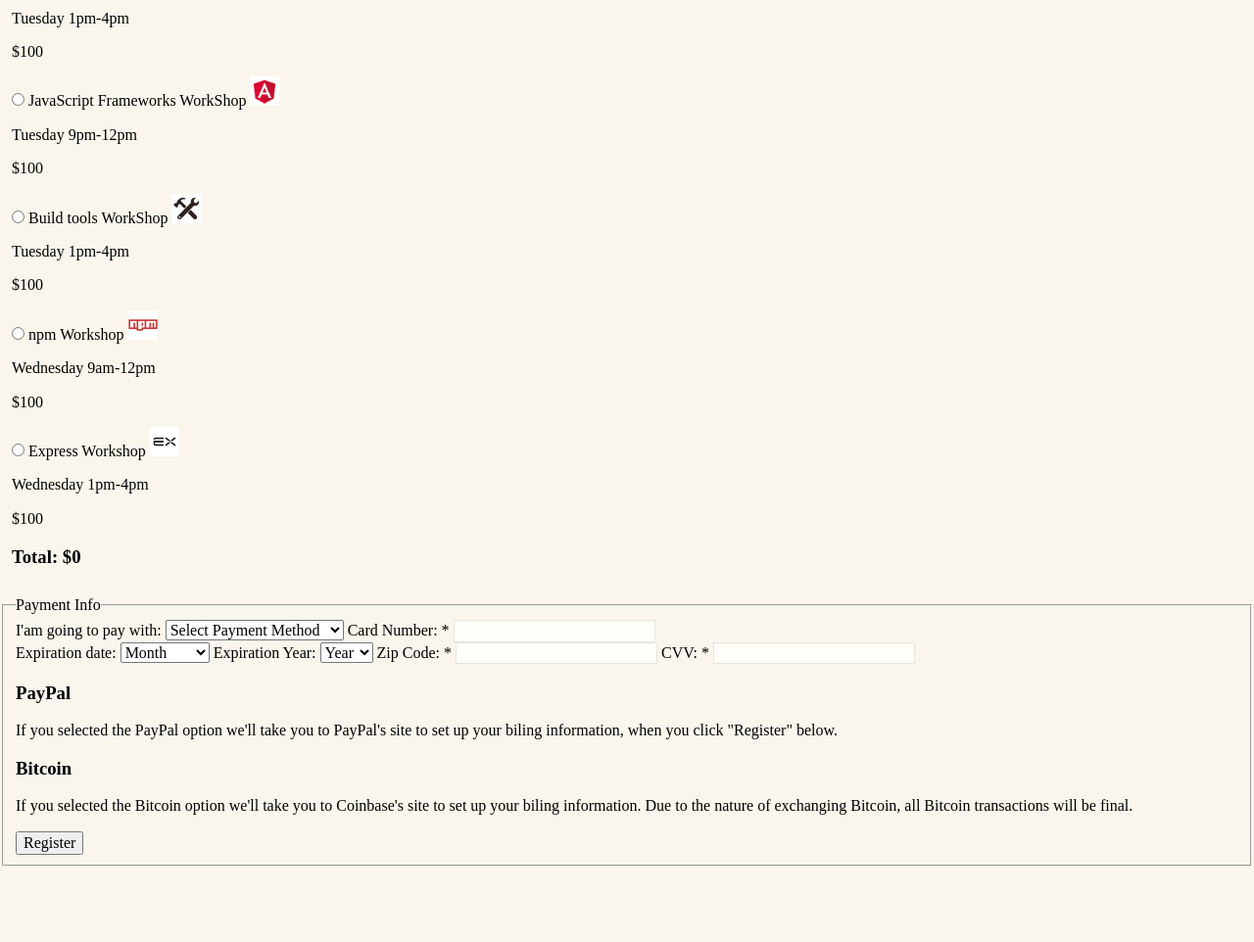
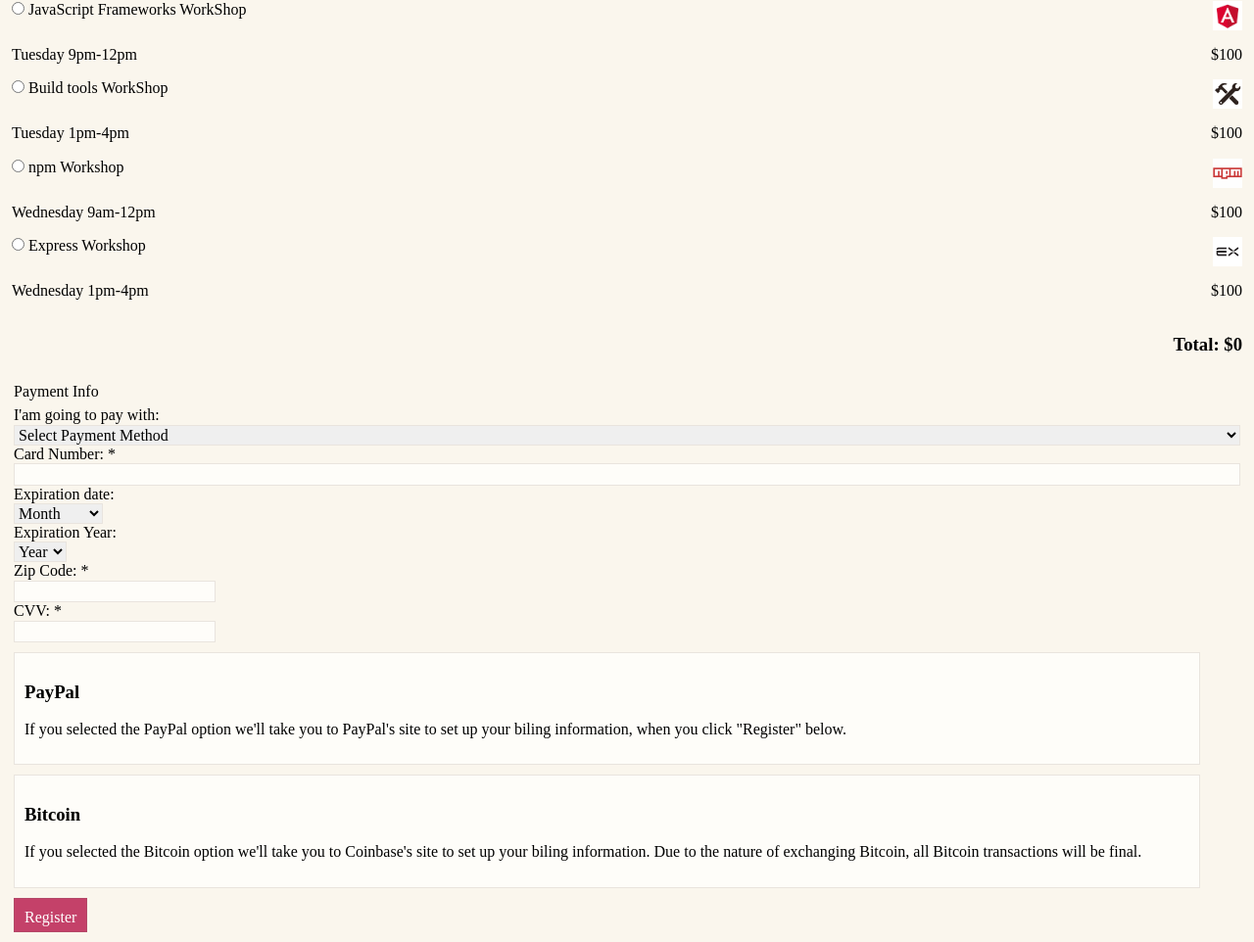
Before and after one commit to catrinaovidiualex/Full_Stack_Conference_Form, a plain HTML site: page index.html in a window 1280 px wide. Shown: the part 854-1816 px from the top of the page at 98% size. Before the commit the page ends 1739 px from the top, so only its background shows below. Drawn offline with Linux system fonts and the light colour scheme.

Commit message:
other commit

```diff
--- a/css/style.css
+++ b/css/style.css
@@ -59,6 +59,7 @@ fieldset.basicinfo{
 select#job{
     background-color: #fefdf9;
     color:rgb(80, 80, 80);
+    border: 1px solid #e9e4de;
 
 }
 
@@ -82,12 +83,14 @@ margin-top:10px;
 margin-bottom:10px;
 color:gray;
 display:block;
+border: 1px solid #e9e4de;
 }
 
 select#color{
 margin-top:10px;
 color:gray;
 display:block;
+border: 1px solid #e9e4de;
 }
 
 label.color{
@@ -100,6 +103,7 @@ margin-top:10px;
 margin-bottom:10px;
 color:gray;
 display:block;
+border: 1px solid #e9e4de;
 }
 
 #rfa{
@@ -126,19 +130,269 @@ fieldset.reg_for_act{
 
 
 
-.ceva{
+.ceva1{
     grid-area:ceva ;
 }
 
-#imgjs{
+#img-mc{
 
     grid-area: img;
+    margin-left:auto;
+
 }
 
 #parag1-mainconf{
     grid-area:paragraf1;
+
 }
 
 #parag2-mainconf{
     grid-area:paragraf2;
+    text-align: right;
 }
+
+
+
+.containerLIB{
+
+    display: grid;
+
+    grid-template-columns:1fr 1fr ;
+
+    grid-template-rows: auto;
+
+    grid-template-areas: "a  b " " p1 p2";
+
+
+}
+
+.ceva2{
+    grid-area:a;
+}
+
+#img-js{
+    grid-area:b;
+    margin-left:auto;
+}
+
+#parag1-js{
+    grid-area:p1;
+}
+
+#parag2-js{
+    grid-area:p2;
+    margin-left:auto;
+}
+
+
+.node-js-workshop{
+
+    display: grid;
+
+    grid-template-columns:1fr 1fr ;
+
+    grid-template-rows: auto;
+
+    grid-template-areas: "c  d " " n1 n2";
+
+
+}
+
+.ceva3{
+    grid-area: c;
+}
+
+#img-node{
+    grid-area: d;
+    margin-left: auto;
+}
+
+#parag1-node{
+    grid-area:n1;
+}
+
+#parag2-node{
+    grid-area:n2;
+    margin-left: auto;
+}
+
+
+.js-frame-workshop{
+
+    display: grid;
+
+    grid-template-columns:1fr 1fr ;
+
+    grid-template-rows: auto;
+
+    grid-template-areas: "e  f" " pa1 pa2";
+
+
+}
+
+.ceva4{
+    grid-area: e;
+}
+
+#img-angular{
+    grid-area: f;
+    margin-left: auto;
+}
+
+#p1-angular{
+    grid-area: pa1;
+}
+
+#p2-angular{
+    grid-area: pa2;
+    margin-left: auto;
+}
+
+.build-tools-workshop{
+
+    display: grid;
+
+    grid-template-columns:1fr 1fr ;
+
+    grid-template-rows: auto;
+
+    grid-template-areas: "g  h" " pb1 pb2";
+
+}
+
+.ceva5{
+    grid-area: g;
+}
+
+#img-build{
+    grid-area: h;
+    margin-left: auto;
+}
+
+#p1-build{
+    grid-area: pb1;
+}
+
+#p2-build{
+    grid-area: pb2;
+    margin-left: auto;
+}
+
+
+
+.npm-workshop{
+
+    display: grid;
+
+    grid-template-columns:1fr 1fr ;
+
+    grid-template-rows: auto;
+
+    grid-template-areas: "i  j" " pn1 pn2";
+
+}
+
+.ceva6{
+    grid-area: i;
+}
+
+#img-npm{
+    grid-area: j;
+    margin-left: auto;
+}
+
+#p1-npm{
+    grid-area: pn1;
+}
+
+#p2-npm{
+    grid-area: pn2;
+    margin-left: auto;
+}
+
+.express-workshop{
+
+    display: grid;
+
+    grid-template-columns:1fr 1fr ;
+
+    grid-template-rows: auto;
+
+    grid-template-areas: "k  l" " pe1 pe2";
+
+}
+
+.ceva7{
+    grid-area: k;
+}
+
+#img-exp{
+    grid-area: l;
+    margin-left: auto;
+}
+
+#p1-exp{
+    grid-area: pe1;
+}
+
+#p2-exp{
+    grid-area: pe2;
+    margin-left: auto;
+}
+
+.reg_for_act h3{
+    text-align: right;
+
+}
+
+.paymentinfo{
+    border:none;
+}
+
+#pay,#expireYY,#expireMM{
+    border:1px solid #e9e4de;
+}
+
+.container-pi{
+    display: flex;
+    flex-direction: column;
+}
+
+.conainer-cardinfo{
+    display: flex;
+    flex-direction: column;
+    align-items: center;
+
+}
+#expireMM,#expireYY,#expire,#zipcode,#cvv{
+    display:flex;
+
+}
+
+.paypal{
+    padding:10px;
+    margin-top:10px;
+    border:1px solid #e9e4de;
+    background-color: #fefdf9;
+    width:95%;
+
+}
+
+.bitcoin{
+    padding:10px;
+    margin-top:10px;
+    border:1px solid #e9e4de;
+    background-color: #fefdf9;
+    width:95%;
+
+}
+
+.registerbtn{
+
+    padding:10px;
+    margin-top:10px;
+    border:1px solid #b44767;
+    background-color: #c44169;
+    color:white;
+    max-height: 35px;
+}
--- a/index.html
+++ b/index.html
@@ -100,80 +100,95 @@
 
     <section class="mainconf">
 
-          <section class="ceva">
+          <section class="ceva1">
             <input type="radio" id="mainc"  name="mainconf">
             <label for="mainconf" id="mainc">Main Conference</label>
         </section>
 
-            <img src="img/js.png" id="img-js">
+            <img src="img/js.png" id="img-mc">
             <p id="parag1-mainconf">Monday 9am-12pm</p>
             <p id="parag2-mainconf">$200</p>
     </section>
 
     <section class="containerLIB">
-            <section class="js-lib-workshop">
 
+            <section class="ceva2">
                 <input type="radio" id="jsworkshop"  name="jsworkshop">
                 <label for="jsworkshopf" id="jsworksh">JavaScript Libraries WorkShop</label>
-                <img src="img/react.png">
-                <p>Tuesday 9am-12pm</p>
-                <p>$100</p>
+            </section>
+                <img src="img/react.png" id="img-js">
+                <p id="parag1-js">Tuesday 9am-12pm</p>
+                <p id="parag2-js">$100</p>
 
 
-            </section>
+     </section>
 
 
             <section class="node-js-workshop">
 
+                <section class="ceva3">
                 <input type="radio" id="node-workshop"  name="node-workshop">
                 <label for="jnode-workshop" id="nodejsworkshop">Node.js WorkShop</label>
-                <img src="img/nodeJS.png">
-                <p>Tuesday 1pm-4pm</p>
-                <p>$100</p>
+                </section>
+
+                <img src="img/nodeJS.png" id="img-node">
+                <p id="parag1-node">Tuesday 1pm-4pm</p>
+                <p id="parag2-node">$100</p>
 
 
             </section>
 
             <section class="js-frame-workshop">
 
+                <section class="ceva4">
                 <input type="radio" id="js-fr-workshop"  name="js-fr-workshop">
                 <label for="js-fr-workshop" id="jsfrworkshop">JavaScript Frameworks WorkShop</label>
-                <img src="img/angular.jpg">
-                <p>Tuesday 9pm-12pm</p>
-                <p>$100</p>
+                </section>
+
+                <img src="img/angular.jpg" id="img-angular">
+                <p id="p1-angular">Tuesday 9pm-12pm</p>
+                <p id="p2-angular">$100</p>
             </section>
 
             <section class="build-tools-workshop">
 
+                <section class="ceva5">
                 <input type="radio" id="build-tls-workshop"  name="build-tls-workshop">
                 <label for="build-tls-workshop" id="bd_tls_workshop">Build tools WorkShop</label>
-                <img src="img/buildtools.png">
-                <p>Tuesday 1pm-4pm</p>
-                <p>$100</p>
+                </section>
+
+                <img src="img/buildtools.png" id="img-build">
+                <p id="p1-build">Tuesday 1pm-4pm</p>
+                <p id="p2-build">$100</p>
 
             </section>
 
             <section class="npm-workshop">
 
+                <section class="ceva6">
                 <input type="radio" id="npmworkshop"  name="npmworkshop">
                 <label for="npmworkshop" id="npmworksh">npm Workshop</label>
-                <img src="img/npm.png">
-                <p>Wednesday 9am-12pm</p>
-                <p>$100</p>
+                </section>
+
+                <img src="img/npm.png" id="img-npm">
+                <p id="p1-npm">Wednesday 9am-12pm</p>
+                <p id="p2-npm">$100</p>
 
             </section>
 
             <section class="express-workshop">
 
+                <section class="ceva7">
                 <input type="radio" id="exp-workshop"  name="exp-workshop">
                 <label for="exp-workshop" id="expr_workshop">Express Workshop</label>
-                <img src="img/ex.jpg">
-                <p>Wednesday 1pm-4pm</p>
-                <p>$100</p>
+                </section>
+                <img src="img/ex.jpg" id="img-exp">
+                <p id="p1-exp">Wednesday 1pm-4pm</p>
+                <p id="p2-exp">$100</p>
 
             </section>
 
-            <h3>Total: $0<h2></h3>
+            <h3>Total: $0</h3>
 
     </section>
 
@@ -182,7 +197,7 @@
     <fieldset class="paymentinfo">
         <legend>Payment Info</legend>
 
-        <section>
+        <section class="container-pi">
             <label for="pay">I'am going to pay with:</label>
             <select id="pay" name="pay">
                  <option disabled selected value>Select Payment Method</option>
@@ -202,7 +217,7 @@
 
         </section>
 
-        <section>
+        <section class="container-cardinfo">
             <label for="exp_date">Expiration date:</label>
 
             <select name='expireMM' id='expireMM'>
@@ -231,7 +246,7 @@
                 <option value='23'>2023</option>
                 <option value='24'>2024</option>
             </select>
-            <input class="inputCard" type="hidden" name="expiry" id="expiry" maxlength="4"/>
+            <input class="inputCard" type="hidden" name="expiry" id="expire" maxlength="4"/>
 
             <label for="zipcode">Zip Code: *</label>
             <input type=text" id="zipcode" name="user_zipcode">
@@ -242,13 +257,13 @@
 
         </section>
 
-        <section>
+        <section class="paypal">
          <h3>PayPal</h3>
          <p>If you selected the PayPal option  we'll take you to PayPal's site to set up your biling information, when you click "Register" below.</p>
 
         </section>
 
-        <section>
+        <section class="bitcoin">
             <h3>Bitcoin</h3>
             <p>If you selected the Bitcoin option  we'll take you to Coinbase's site to set up your biling information. Due to the nature of exchanging Bitcoin, all Bitcoin transactions will be final.</p>
 
```
